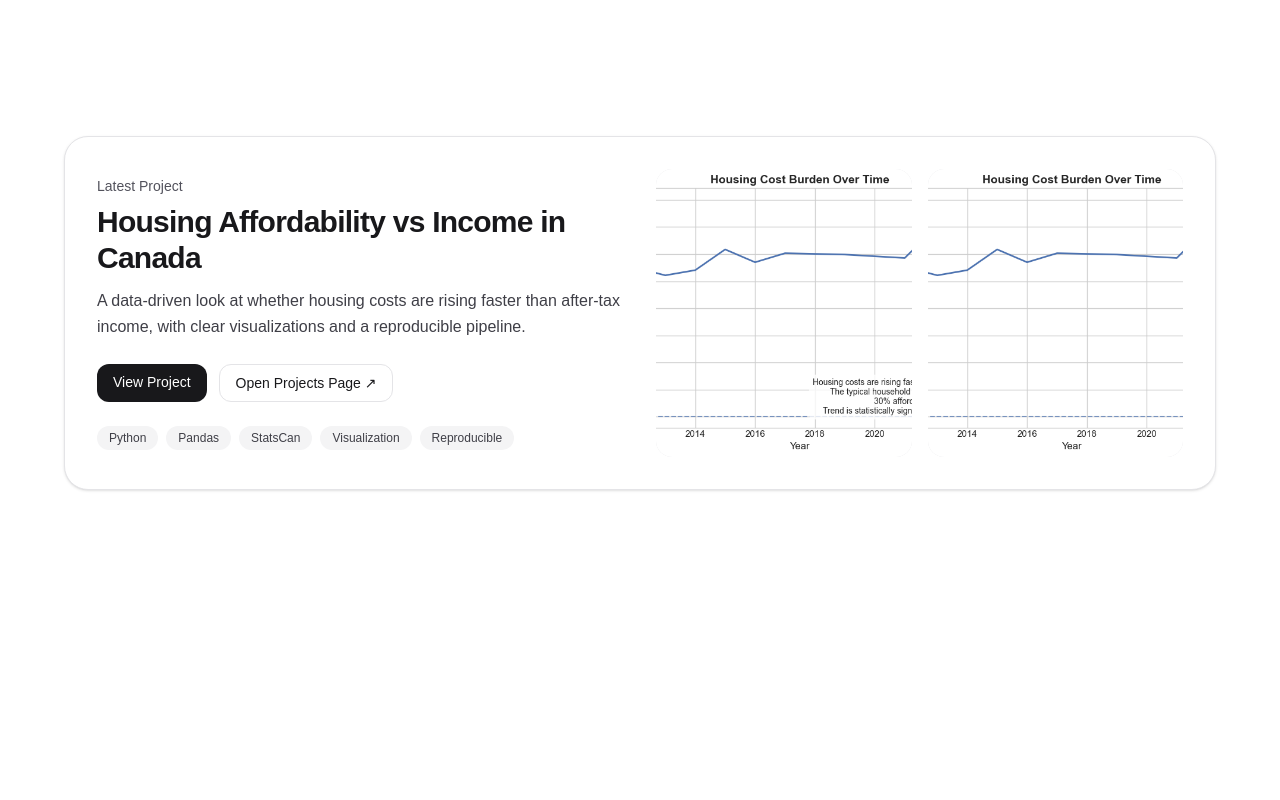
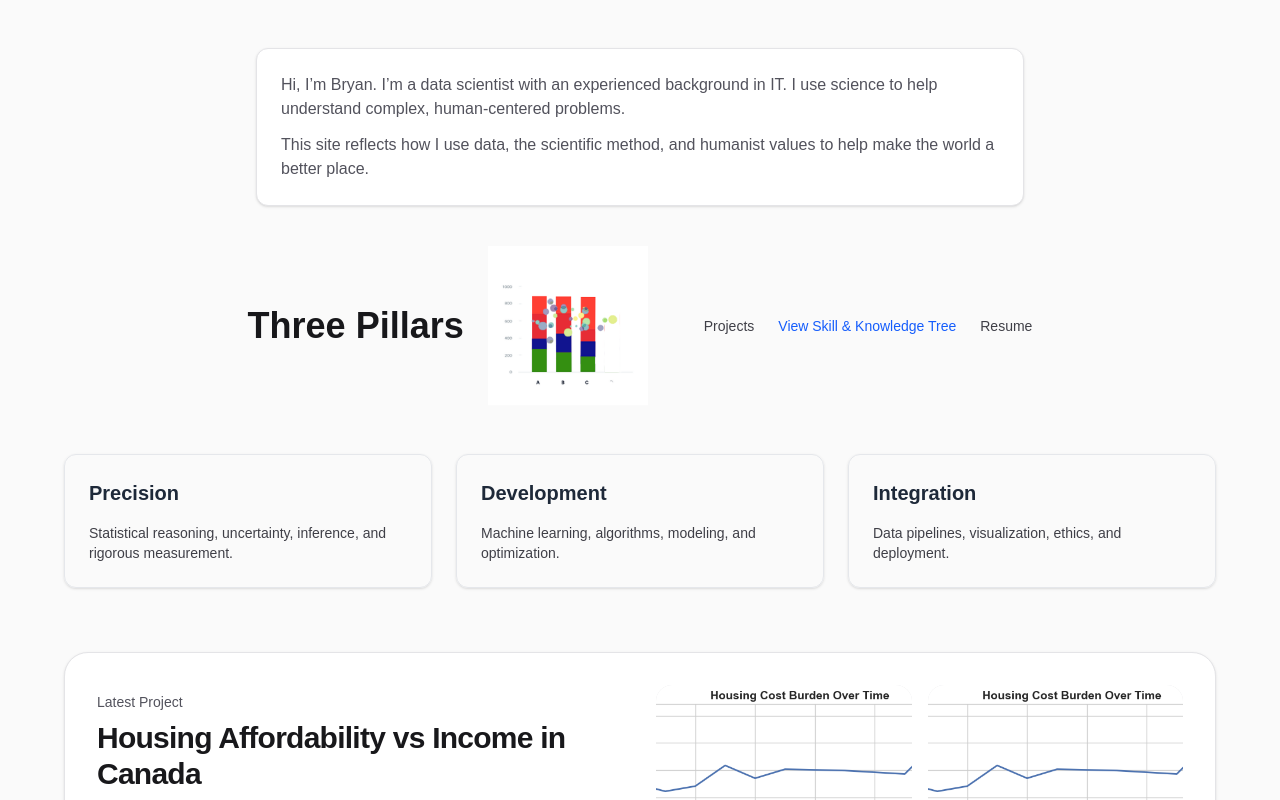
Before and after one commit to BryanB-prog/ThreePillars, a Next.js app: page / in a window 1280 px wide. Shown: the top 800 px of the page. Built offline with nearby package versions, Linux system fonts and the light colour scheme.

Commit message:
Update page.tsx

```diff
--- a/app/page.tsx
+++ b/app/page.tsx
@@ -1,22 +1,72 @@
-// app/page.tsx
 import React from "react";
 import Image from "next/image";
 import { Card } from "@/components/Card";
 
-const HomePage: React.FC = () => {
+export default function HomePage() {
   return (
-    <div className="max-h-screen flex flex-col items-center justify-start p-12">
-      {/* ... your intro + header ... */}
+    <div className="min-h-screen flex flex-col items-center bg-zinc-50 px-8 py-12">
+      {/* Intro */}
+      <section className="max-w-3xl w-full mb-10 rounded-xl bg-white p-6 shadow-sm border border-zinc-200">
+        <p className="text-zinc-600">
+          Hi, I’m Bryan. I’m a data scientist with an experienced background in IT.
+          I use science to help understand complex, human-centered problems.
+        </p>
 
-      {/* Projects / Pillars */}
-      <section id="projects" className="mt-6 w-full max-w-6xl">
+        <p className="text-zinc-600 mt-3">
+          This site reflects how I use data, the scientific method, and humanist
+          values to help make the world a better place.
+        </p>
+      </section>
+
+      {/* Header */}
+      <header className="flex items-center gap-6 mb-12">
+        <h1 className="text-4xl font-bold text-zinc-900">Three Pillars</h1>
+        <Image src="/logo1.png" alt="Logo" width={160} height={160} />
+
+        <nav className="flex items-center gap-6 text-sm font-medium text-zinc-700 ml-8">
+          <a href="/projects" className="hover:text-zinc-900">
+            Projects
+          </a>
+          <a
+            href="/skilltree"
+            target="_blank"
+            rel="noopener noreferrer"
+            className="text-blue-600 hover:underline"
+          >
+            View Skill & Knowledge Tree
+          </a>
+          <a href="/resume" className="hover:text-zinc-900">
+            Resume
+          </a>
+        </nav>
+      </header>
+
+      {/* Pillars */}
+      <section id="projects" className="w-full max-w-6xl mb-16">
         <div className="grid gap-6 md:grid-cols-3">
-          {/* ... your Cards ... */}
+          <Card title="Precision">
+            <p className="text-sm text-zinc-700">
+              Statistical reasoning, uncertainty, inference, and rigorous
+              measurement.
+            </p>
+          </Card>
+
+          <Card title="Development">
+            <p className="text-sm text-zinc-700">
+              Machine learning, algorithms, modeling, and optimization.
+            </p>
+          </Card>
+
+          <Card title="Integration">
+            <p className="text-sm text-zinc-700">
+              Data pipelines, visualization, ethics, and deployment.
+            </p>
+          </Card>
         </div>
       </section>
 
-      {/* ✅ Featured section MUST be inside return */}
-      <section id="featured" className="mt-16 w-full max-w-6xl">
+      {/* Featured Project */}
+      <section id="featured" className="w-full max-w-6xl">
         <div className="rounded-3xl border border-zinc-200 bg-white p-8 shadow-sm">
           <div className="grid gap-8 md:grid-cols-2 md:items-center">
             {/* Text */}
@@ -29,7 +79,8 @@ const HomePage: React.FC = () => {
 
               <p className="mt-3 leading-relaxed text-zinc-700">
                 A data-driven look at whether housing costs are rising faster than
-                after-tax income, with clear visualizations and a reproducible pipeline.
+                after-tax income, with clear visualizations and a reproducible
+                pipeline.
               </p>
 
               <div className="mt-6 flex flex-wrap gap-3">
@@ -51,18 +102,20 @@ const HomePage: React.FC = () => {
               </div>
 
               <div className="mt-6 flex flex-wrap gap-2">
-                {["Python", "Pandas", "StatsCan", "Visualization", "Reproducible"].map((tag) => (
+                {["Python", "Pandas", "StatsCan", "Visualization", "Reproducible"].map(
+                  (tag) => (
                     <span
                       key={tag}
                       className="rounded-full bg-zinc-100 px-3 py-1 text-xs font-medium text-zinc-700"
                     >
                       {tag}
                     </span>
-                ))}
+                  )
+                )}
               </div>
             </div>
 
-            {/* Visual / Preview */}
+            {/* Images */}
             <div className="flex h-72 w-full gap-4">
               <div className="relative flex-1 overflow-hidden rounded-2xl bg-zinc-200">
                 <Image
@@ -85,11 +138,6 @@ const HomePage: React.FC = () => {
           </div>
         </div>
       </section>
-
-      {/* About */}
-      <section id="about" className="mt-10 max-w-3xl w-full" />
     </div>
   );
-};
-
-export default HomePage;
+}
```
Lines whose indentation alone changed are shown as unchanged.
